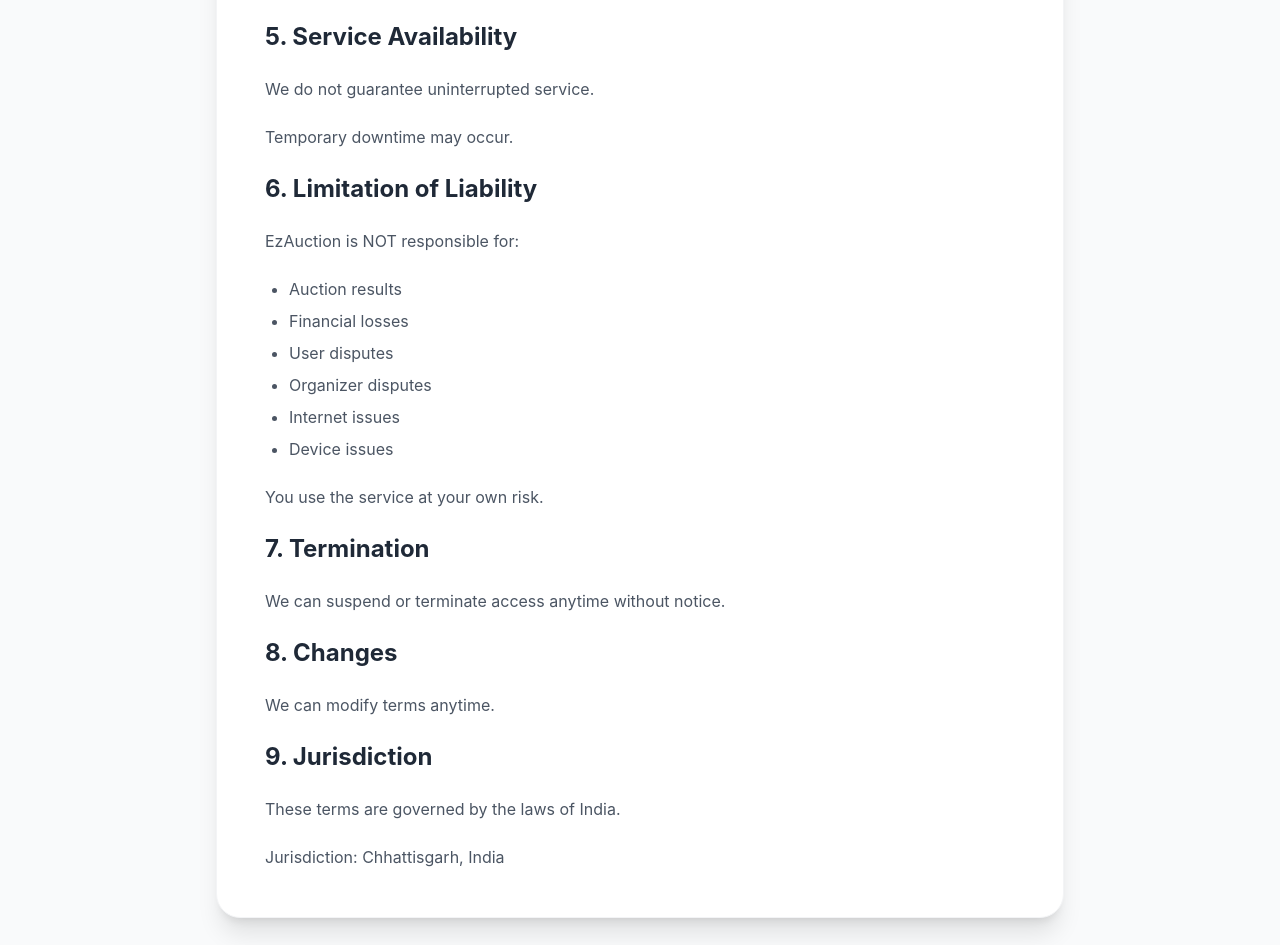
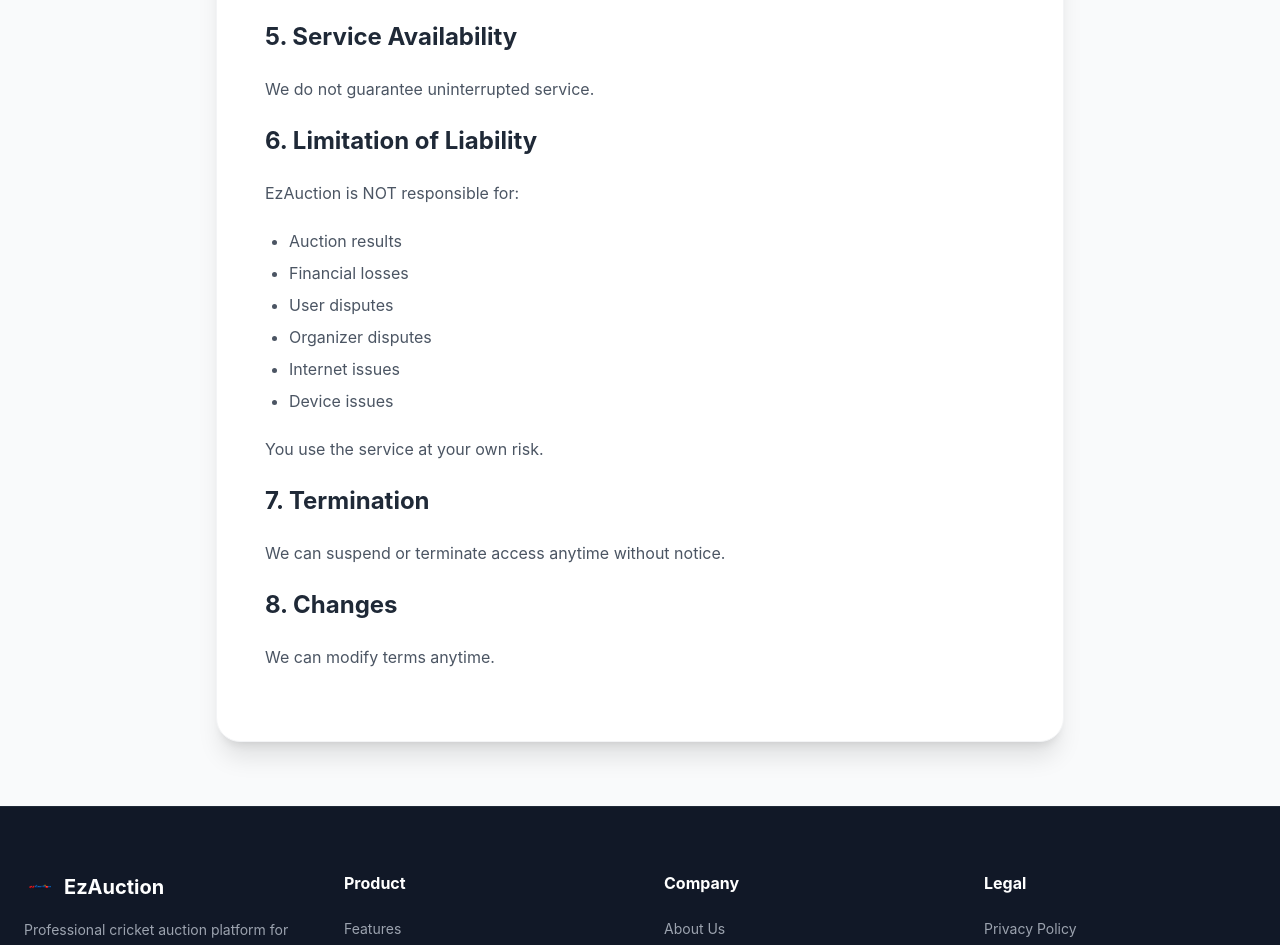
Before and after one commit to ShrijaySharma/ezauction_website, a React (Vite) app: page /terms-of-service in a window 1280 px wide. Shown: the part 1200-2145 px from the top of the page. Built offline with nearby package versions, Linux system fonts and the light colour scheme.

Commit message:
update: fix franchise count and contact button labels, incorporate policy edits

```diff
--- a/src/components/Contact.jsx
+++ b/src/components/Contact.jsx
@@ -36,7 +36,7 @@
                                             <Phone className="w-6 h-6 text-green-400" />
                                         </div>
                                         <div>
-                                            <p className="text-sm text-gray-400">Call / WhatsApp Alternate</p>
+                                            <p className="text-sm text-gray-400">Call / WhatsApp</p>
                                             <p className="text-xl font-bold">+91 87704 55678</p>
                                         </div>
                                     </div>
@@ -68,13 +68,13 @@
                                 {/* WhatsApp Button Main */}
                                 <a href="https://wa.me/917697544446" target="_blank" rel="noopener noreferrer" className="flex items-center justify-center gap-3 w-full bg-[#25D366] hover:bg-[#20bd5a] text-white py-4 rounded-xl shadow-lg shadow-green-200 transition-all">
                                     <MessageCircle className="w-5 h-5 fill-current" />
-                                    <span className="font-bold">Chat on WhatsApp (Main)</span>
+                                    <span className="font-bold">Chat on WhatsApp</span>
                                 </a>
 
                                 {/* WhatsApp Button Alt */}
                                 <a href="https://wa.me/918770455678" target="_blank" rel="noopener noreferrer" className="flex items-center justify-center gap-3 w-full bg-[#25D366] hover:bg-[#20bd5a] text-white py-4 rounded-xl shadow-lg shadow-green-200 transition-all">
                                     <MessageCircle className="w-5 h-5 fill-current" />
-                                    <span className="font-bold">Chat on WhatsApp (Alt)</span>
+                                    <span className="font-bold">Chat on WhatsApp</span>
                                 </a>
 
                                 {/* Instagram Button */}
--- a/src/components/Gallery.jsx
+++ b/src/components/Gallery.jsx
@@ -78,7 +78,7 @@
                             </div>
                             <h3 className="text-2xl font-bold text-gray-800 mb-2">Parshuram Cup Cricket Auction</h3>
                             <p className="text-gray-500 leading-relaxed">
-                                A high-stakes regional auction with real-time bidding for 10 franchises.
+                                A high-stakes regional auction with real-time bidding for 18 franchises.
                             </p>
                             <div className="mt-6 flex items-center text-sm font-medium text-purple-600">
                                 <span>Regional Cricket Tournament</span>
--- a/src/pages/PrivacyPolicy.jsx
+++ b/src/pages/PrivacyPolicy.jsx
@@ -15,7 +15,7 @@
                         <p className="text-sm text-gray-400 uppercase tracking-wider font-semibold">Last Updated: 20 February 2026</p>
 
                         <p>
-                            Welcome to EzAuction ("we," "our," or "us"). Your privacy is important to us. This Privacy Policy explains how we collect, use, and protect your information when you use our website and auction services available at <a href="https://ezauction.online" className="text-primary hover:underline">https://ezauction.online</a>.
+                            Welcome to EzAuction. Your privacy is important to us. This Privacy Policy explains how we collect, use, and protect your information when you use our website and auction services available at <a href="https://ezauction.online" className="text-primary hover:underline">https://ezauction.online</a>.
                         </p>
 
                         <h2 className="text-2xl font-bold text-gray-800 mt-8 mb-4">1. Information We Collect</h2>
--- a/src/pages/RefundPolicy.jsx
+++ b/src/pages/RefundPolicy.jsx
@@ -40,7 +40,7 @@
 
                         <h2 className="text-2xl font-bold text-gray-800 mt-8 mb-4">4. Refund Processing Time</h2>
                         <p>If approved, refund will be processed within:</p>
-                        <p><strong>5–10 business days</strong> via <strong>UPI</strong>.</p>
+                        <p><strong>3–5 business days</strong> via <strong>UPI</strong>.</p>
                     </div>
                 </div>
             </main>
--- a/src/pages/TermsOfService.jsx
+++ b/src/pages/TermsOfService.jsx
@@ -45,7 +45,7 @@
 
                         <h2 className="text-2xl font-bold text-gray-800 mt-8 mb-4">5. Service Availability</h2>
                         <p>We do not guarantee uninterrupted service.</p>
-                        <p>Temporary downtime may occur.</p>
+                        <p></p>
 
                         <h2 className="text-2xl font-bold text-gray-800 mt-8 mb-4">6. Limitation of Liability</h2>
                         <p>EzAuction is NOT responsible for:</p>
@@ -65,9 +65,8 @@
                         <h2 className="text-2xl font-bold text-gray-800 mt-8 mb-4">8. Changes</h2>
                         <p>We can modify terms anytime.</p>
 
-                        <h2 className="text-2xl font-bold text-gray-800 mt-8 mb-4">9. Jurisdiction</h2>
-                        <p>These terms are governed by the laws of India.</p>
-                        <p>Jurisdiction: Chhattisgarh, India</p>
+                        <h2 className="text-2xl font-bold text-gray-800 mt-8 mb-4"></h2>
+                        <p></p>
                     </div>
                 </div>
             </main>
```
